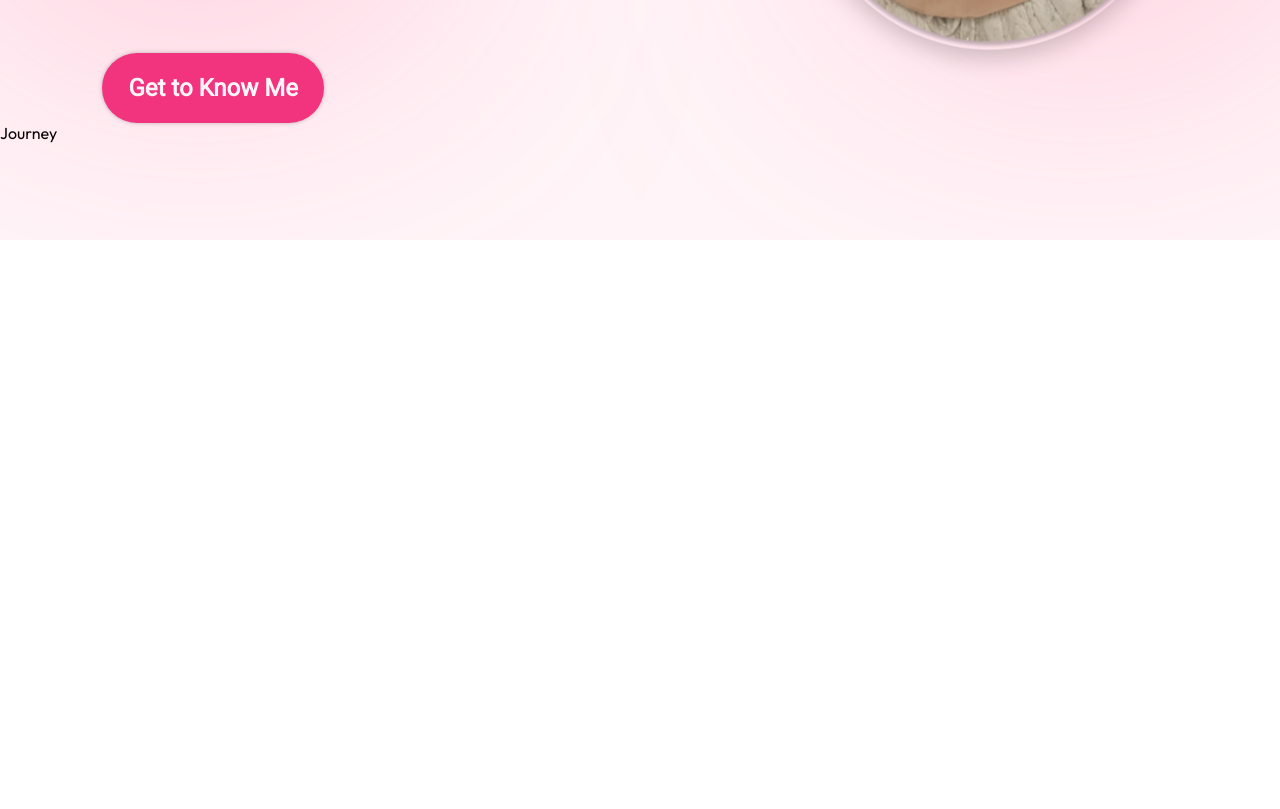
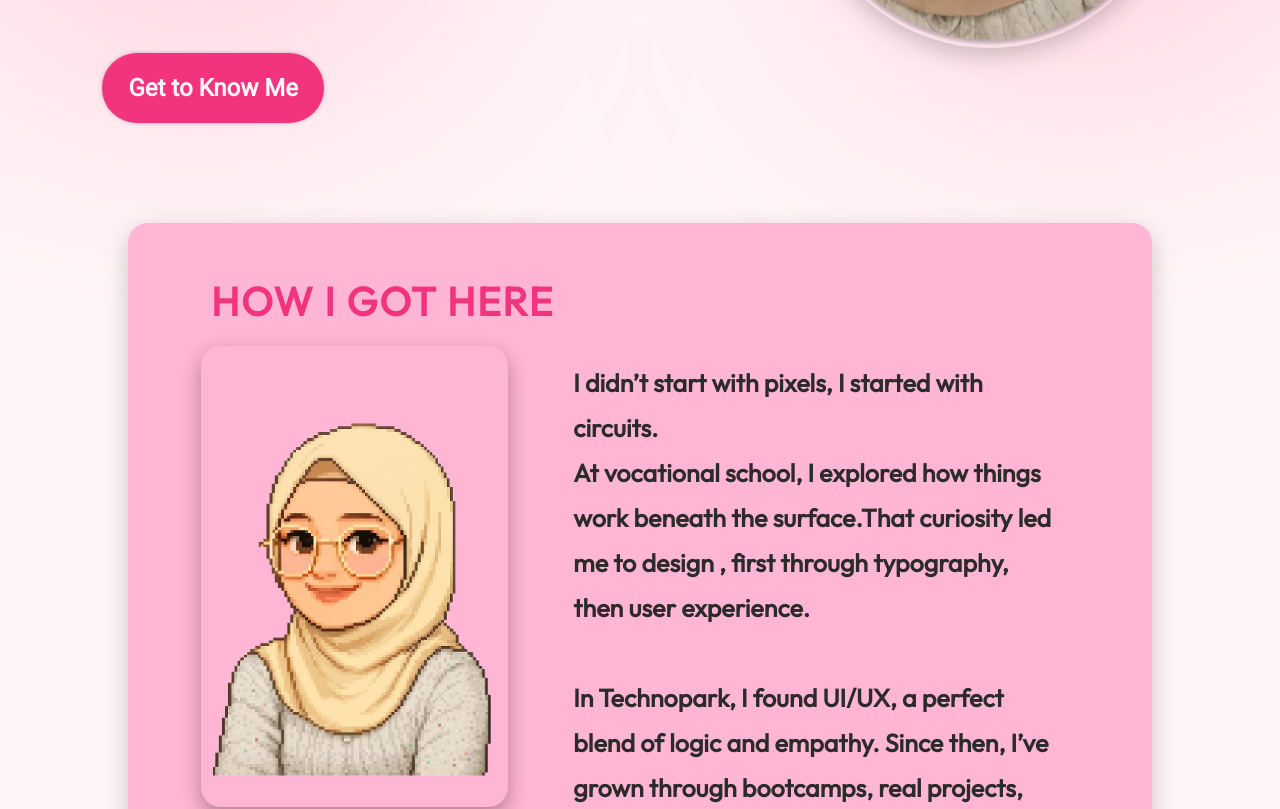
Before and after one commit to sabrintsya/Portfolio-Website, a React (Vite) app in the folder react-portfolio/: page / in a window 1280 px wide. Shown: the part 560-1369 px from the top of the page. Before the commit the page ends 800 px from the top, so only its background shows below. Built offline with nearby package versions, Linux system fonts and the light colour scheme.

Commit message:
update add journey section

```diff
--- a/react-portfolio/src/components/Hero/Hero.jsx
+++ b/react-portfolio/src/components/Hero/Hero.jsx
@@ -5,7 +5,7 @@ import styles from "./Hero.module.css";
 
 export const Hero = () => {
     return (
-        <section className={styles.container}>
+        <section className={styles.container} id="home">
             <div className={styles.content}>
                 <h1 className={styles.title} >Design,with Purpose.</h1>
                 <p className={styles.description}> Not just usable.<br />
--- a/react-portfolio/src/components/Journey/Journey.jsx
+++ b/react-portfolio/src/components/Journey/Journey.jsx
@@ -1,10 +1,33 @@
 import React from "react";
 import { getImageUrl } from "../../utils";
-import styles from "../Journey/Journey.module.css";
+import styles from "./Journey.module.css";
 
 
 export const Journey = () => {
-  return (
-    <div>Journey</div>
-  )
+    return (
+        <section className={styles.container} id="journey">
+            <h2 className={styles.title}>How I Got Here</h2>
+            <div className={styles.content}>
+                <img src={getImageUrl("journey/journeyImage.png")} alt="Journey photo"
+                className={styles.journeyImage}/>
+                <ul className={styles.journeyItems}>
+                    <li className={styles.journeyItem}>
+                        <div className={styles.journeyItemText}>
+                            <h4>
+                                I didn’t start with pixels, I started with circuits. <br />
+
+                                At vocational school, I explored how things work beneath the surface.That curiosity led me to design , first through typography, then user experience. <br/>
+                                <br/>
+                                In Technopark, I found UI/UX, a perfect blend of logic and empathy. Since then, I’ve grown through bootcamps, real projects, and national programs.<br/>
+
+                                Now, I design with purpose: <br/>
+                                to solve problems, spark joy, and keep learning.
+
+                            </h4>
+                        </div>
+                    </li>
+                </ul>
+            </div>
+        </section>
+    )
 }
--- a/react-portfolio/src/components/Journey/Journey.module.css
+++ b/react-portfolio/src/components/Journey/Journey.module.css
@@ -1 +1,89 @@
 @import "../../vars.css";
+
+.container {
+    position: relative;
+    background-color: var(--color-third);
+    border: none;
+    padding: 73px;
+    margin-top: 129px;
+    z-index: 1;
+    border-radius: 20px;
+    margin-left: 10%;
+    margin-right: 10%;
+    margin-top: 100px;
+    box-shadow: 0 8px 25px rgba(0, 0, 0, 0.2);
+}
+
+.title {
+    color: var(--color-primary);
+    font-size: 40px;
+    font-weight: 700;
+    letter-spacing: 1.75px;
+    text-transform: uppercase;
+    text-align: left;
+    margin-bottom: 20px;
+    margin-top: -20px;
+    margin-left: 10px;
+}
+
+.content {
+    display: flex;
+    flex-direction: row;
+    align-items: center;
+    align-items: flex-start;
+    gap: 40px;
+}
+
+.journeyImage {
+    width: 35%;
+    border-radius: 20px;
+    box-shadow: 0 8px 20px rgba(0, 0, 0, 0.3);
+}
+
+.journeyImage:hover {
+    animation: wiggle 0.5s ease-in-out;
+}
+
+@keyframes wiggle {
+    0% { transform: rotate(0deg); }
+    25% { transform: rotate(2deg); }
+    50% { transform: rotate(-2deg); }
+    75% { transform: rotate(2deg); }
+    100% { transform: rotate(0deg); }
+}
+
+.journeyItems {
+    color:var(--color-text);
+    display: flex;
+    flex-direction: column;
+    gap: 32px;
+    max-width: 600px;
+    line-height: 1.8;
+}
+
+
+.journeyItem {
+    display: flex;
+    flex-direction: row;
+    align-items: center;
+    border-radius: 20px;
+    list-style: none;
+    padding: 25px;
+    background-image: linear-gradient(90deg, var(--color-secondary) 0%, var(--color-third) 100%);
+    background-size: 0 100%;
+    background-repeat: no-repeat;
+    transition: 0.4s;
+}
+
+.journeyItem:hover {
+    background-size: 100% 100%;
+    transform: translateY(-5px) scale(1.02);
+    box-shadow: 0 6px 15px rgba(0, 0, 0, 0.2);
+    transition: all 0.4s ease;
+}
+
+.journeyItem h4 {
+    font-size: 25px;
+    line-height: 1.8;
+    margin-top: -10px;
+}
--- a/react-portfolio/src/index.css
+++ b/react-portfolio/src/index.css
@@ -3,4 +3,5 @@
   margin: 0;
   padding: 0;
   font-family: "outfit",Arial, Helvetica, sans-serif;
+  scroll-behavior: smooth;
 }
```
